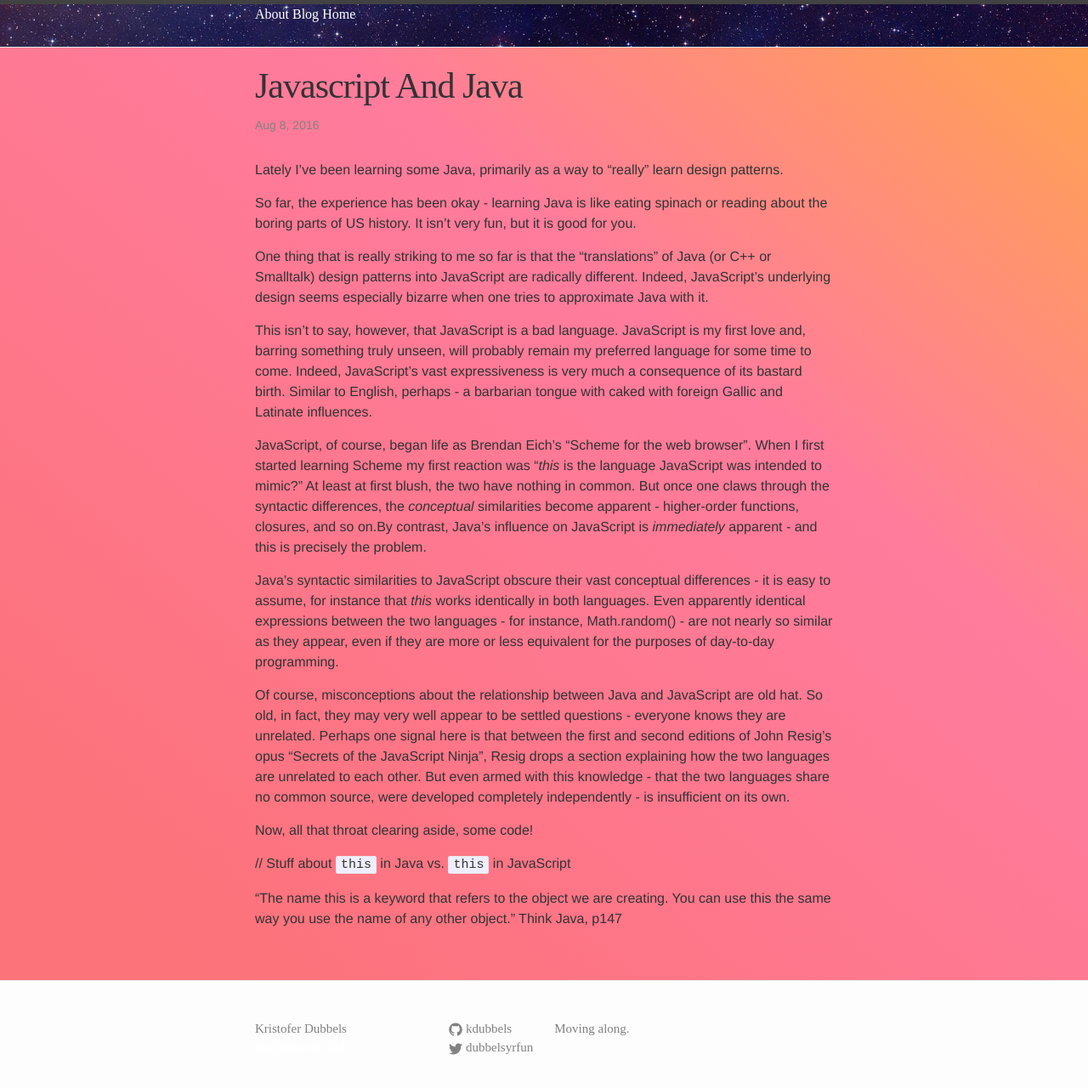
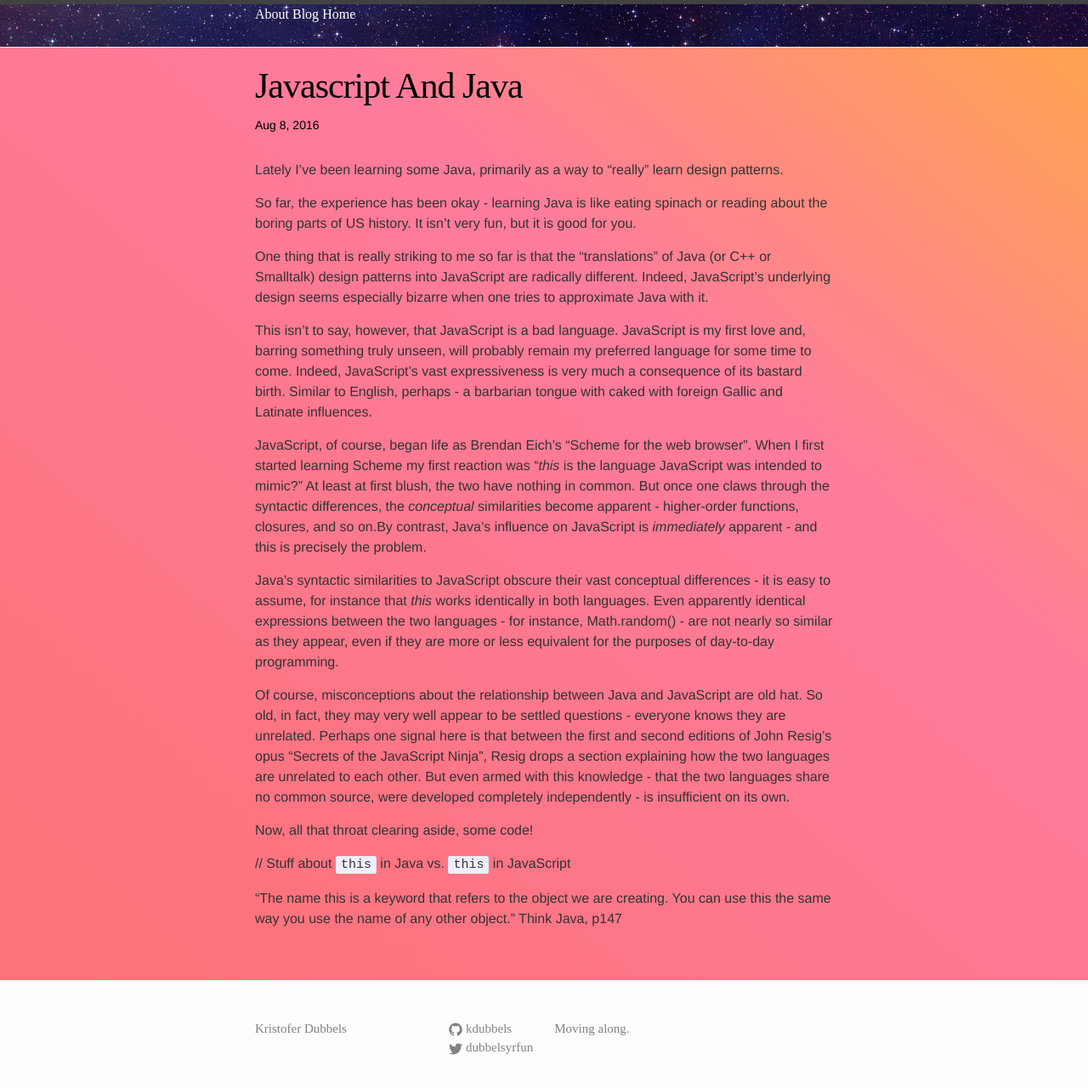
Before and after one commit to kdubbels/kdubbels.github.io, a Jekyll site: the page built from _posts/2016-08-08-javascript-and-java.markdown, in a window 1280 px wide and 1304 px high. Shown: the top 1280 px of the window at 85% size. Built offline with Jekyll 4.4.1, drawn with Linux system fonts in a browser that asks for light colours; nearby versions of some CDN libraries; some web fonts are replaced; our own code applies the rules of GitHub Pages for plain Markdown files.

Commit message:
minor styling change on post metadata'

```diff
--- a/_sass/_layout.scss
+++ b/_sass/_layout.scss
@@ -168,7 +168,7 @@ $brightCoral: #FF6D92;
 
 .post-meta {
     font-size: $small-font-size;
-    color: $grey-color;
+    color: black;
 }
 
 .post-link {
@@ -189,6 +189,7 @@ $brightCoral: #FF6D92;
     font-size: 42px;
     letter-spacing: -1px;
     line-height: 1;
+    color: black;
 
     @include media-query($on-laptop) {
         font-size: 36px;
```
